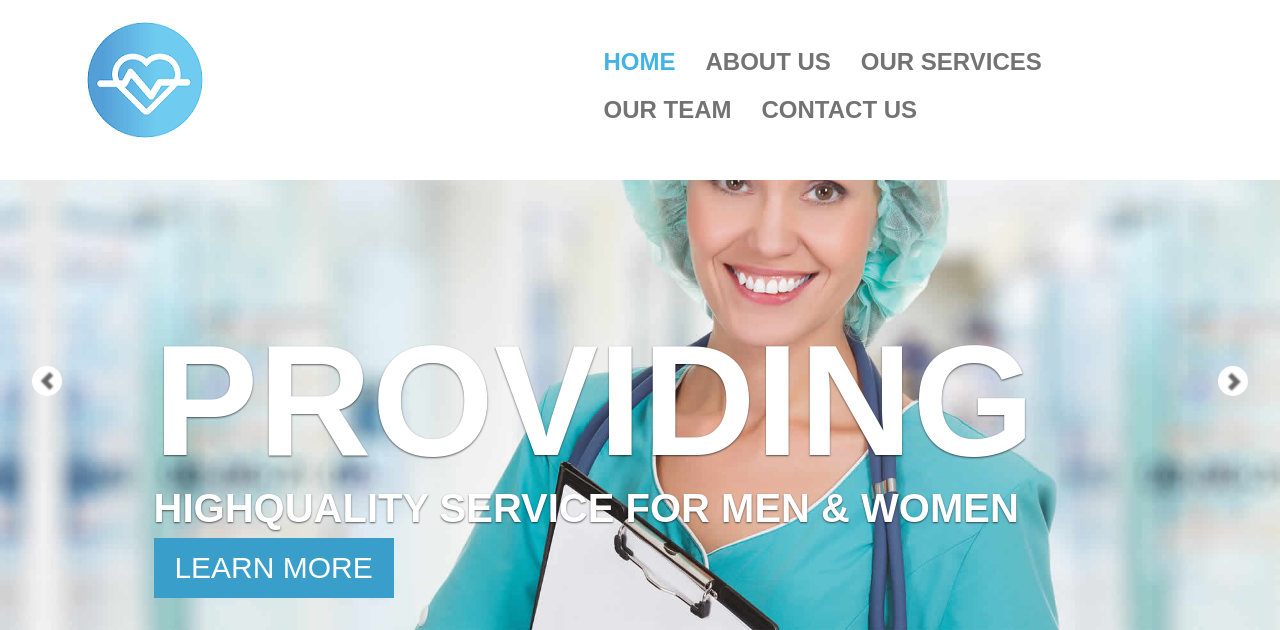
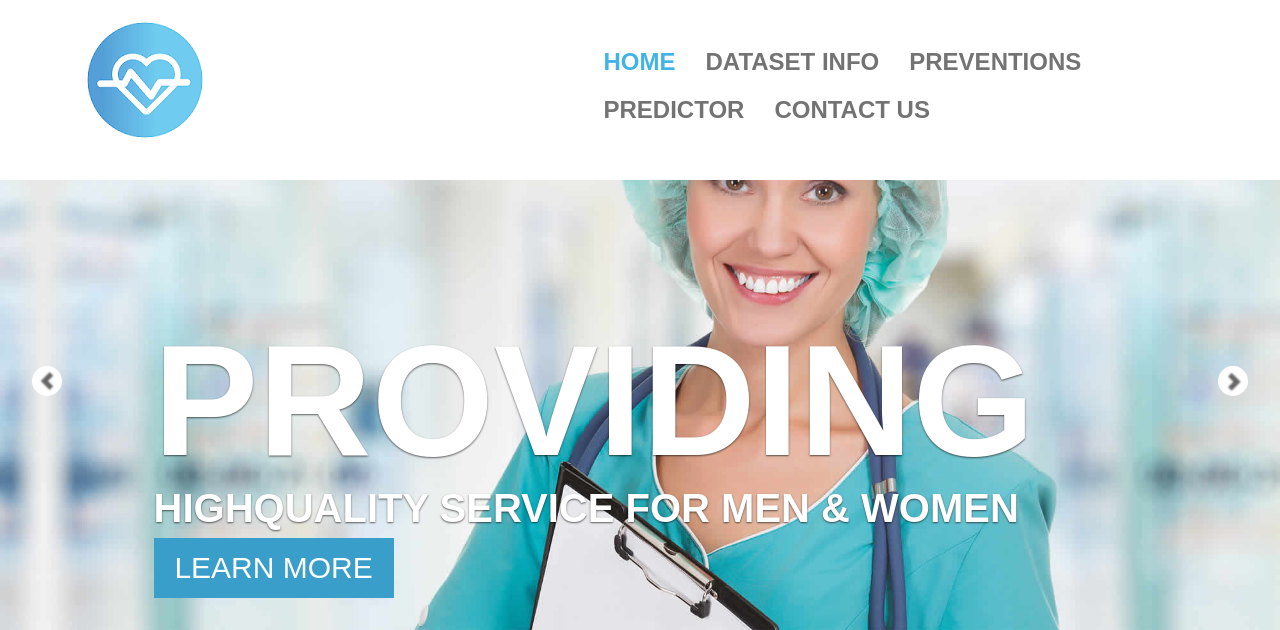
Before and after one commit to anil-k-rajamoni18/Heart-Disease-Predictor-, a Python web app: template templates/index.html in a window 1280 px wide. Shown: the top 630 px of the page. Run offline with Jinja, Linux system fonts and the light colour scheme; the template is opened without the code that fills it, so the values that code supplies are empty; some libraries are stand-ins or nearby versions; some web fonts are replaced.

Commit message:
index changed

```diff
--- a/templates/index.html
+++ b/templates/index.html
@@ -48,10 +48,10 @@
 
 					      <ul class="nav navbar-nav navbar-right">
 					        <li><a class="menu active" href="#home" >Home</a></li>
-					        <li><a class="menu" href="#about">about us</a></li>
-					        <li><a class="menu" href="#service">our services </a></li>
-					        <li><a class="menu" href="#team">our team</a></li>
-					        <li><a class="menu" href="#contact"> contact us</a></li>
+					        <li><a class="menu" href="#about">Dataset INFO</a></li>
+					        <li><a class="menu" href="#service">Preventions </a></li>
+					        <li><a class="menu" href="#team">Predictor</a></li>
+					        <li><a class="menu" href="#contact"> Contact Us</a></li>
 					      </ul>
 					    </div><!-- /navbar-collapse -->
 					  </div><!-- / .container-fluid -->
```
